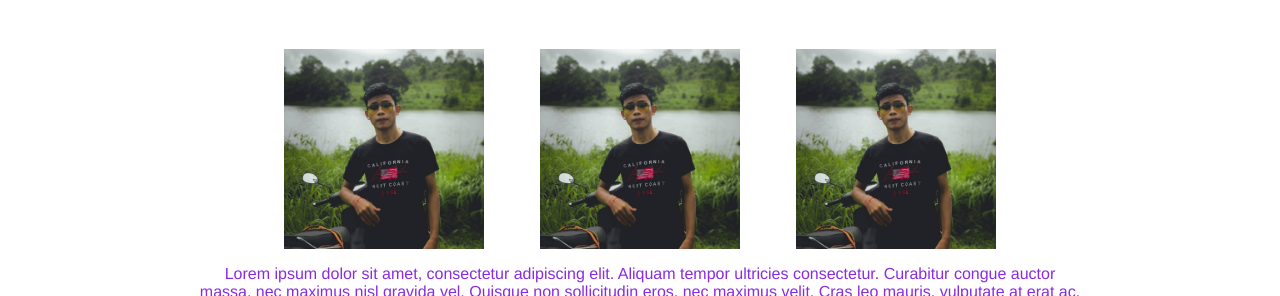
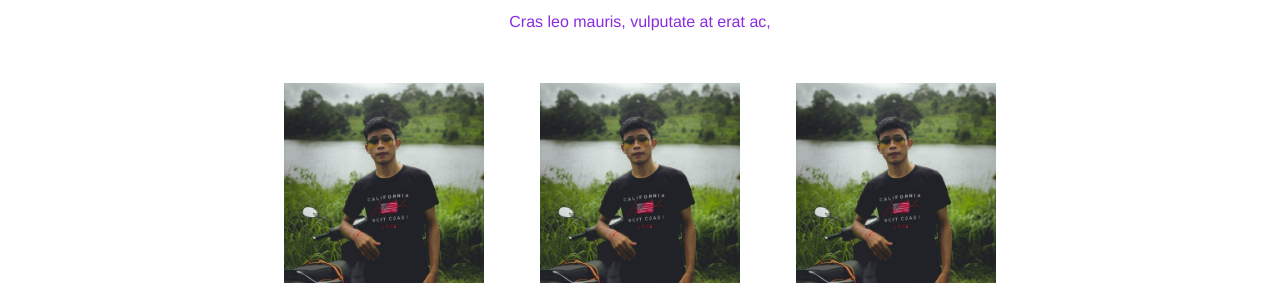
Before and after one commit to YornChanPenh/my_first_web, a plain HTML site: page index.html in a window 1280 px wide. Shown: the part 463-759 px from the top of the page. Drawn offline with Linux system fonts and the light colour scheme.

Commit message:
add more paragrph

```diff
--- a/index.html
+++ b/index.html
@@ -27,7 +27,8 @@
                     eleifend. Cras ut nisi nec mi tempus viverra sagittis
                      eu diam. Cras dapibus elit quis lobortis ornare.
                       Nam at fermentum lacus, ut tristique mauris.</p>
-        </div>
+                    <P> Cras leo mauris, vulputate at erat ac,</P>
+                    </div>
         <br><br>
         <div class="navigation gap2">
             <img  class="alignProfile" src="image/profile.jpg " alt=""  >
```
